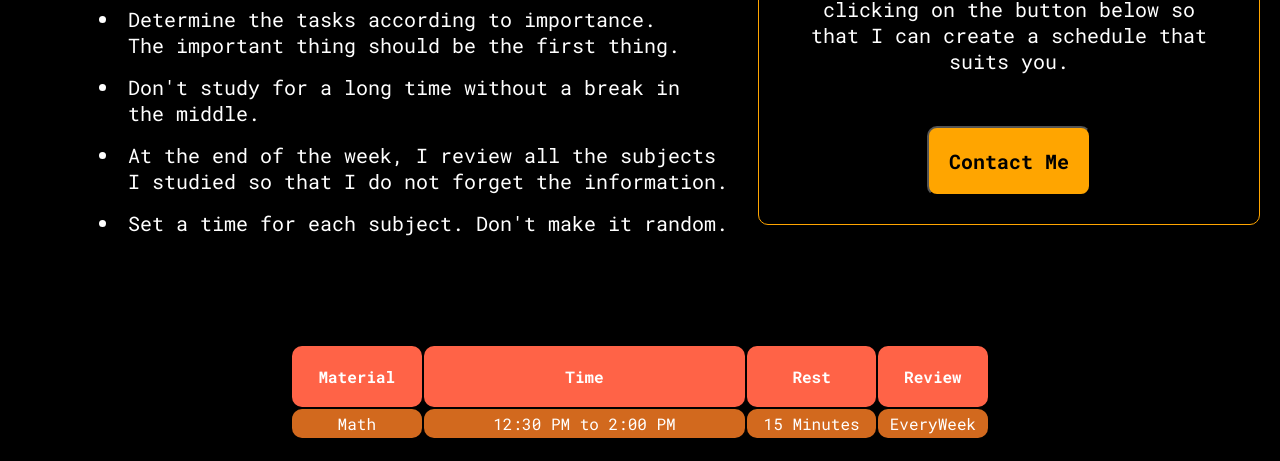
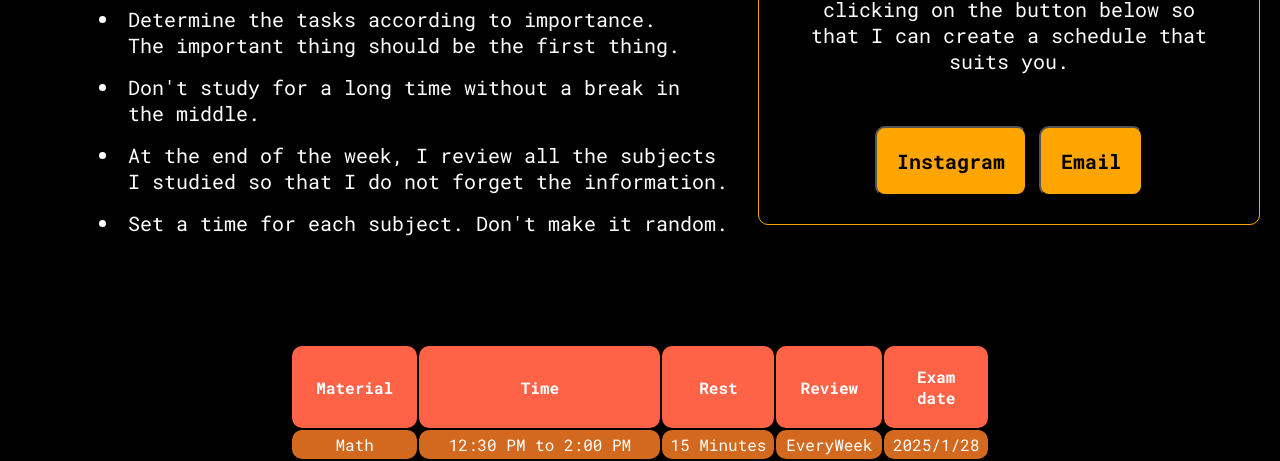
Before and after one commit to AddieX/StudySchedule, a website: page index.html in a window 1280 px wide. Shown: the part 347-808 px from the top of the page. Drawn offline with Linux system fonts and the light colour scheme.

Commit message:
Add Buttons

```diff
--- a/index.html
+++ b/index.html
@@ -24,7 +24,16 @@
               href="https://www.instagram.com/addieosa/"
               target="_blank"
               title="Instagram Account"
-              >Contact Me</a
+              >Instagram</a
+            >
+          </button>
+          <button class="contact">
+            <a
+              class="contactlink"
+              href="mailto:addieuuu@gmail.com"
+              target="_blank"
+              title="Email Me"
+              >Email</a
             >
           </button>
         </p>
@@ -52,6 +61,7 @@
         <li>Set a time for each subject. Don't make it random.</li>
       </ul>
     </div>
+
     <div class="study-schedule"></div>
     <table>
       <tr>
@@ -59,12 +69,14 @@
         <th width="120px">Time</th>
         <th width="100px">Rest</th>
         <th width="90">Review</th>
+        <th width="90">Exam date</th>
       </tr>
       <tr>
         <td>Math</td>
         <td width="700px">12:30 PM to 2:00 PM</td>
         <td width="200px">15 Minutes</td>
         <td>EveryWeek</td>
+        <td>2025/1/28</td>
       </tr>
     </table>
   </body>
--- a/src/Css/fonts.css
+++ b/src/Css/fonts.css
@@ -32,7 +32,6 @@ table {
 .schedule-imp {
   font-size: 22px;
   font-weight: bold;
-
 }
 
 li {
```
